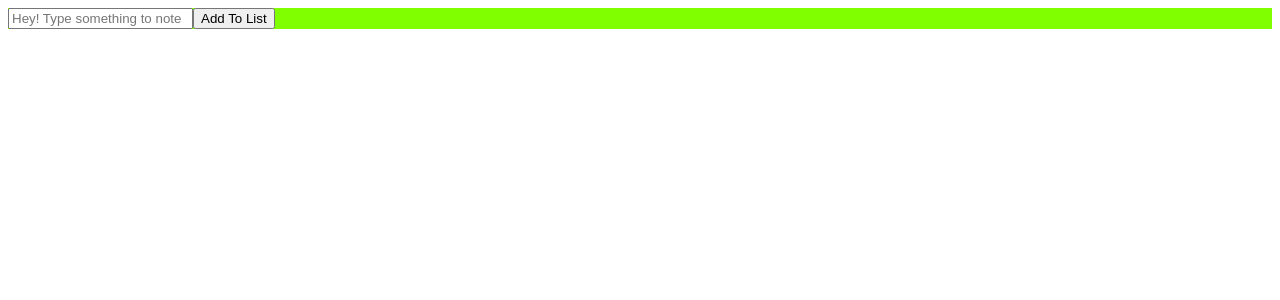
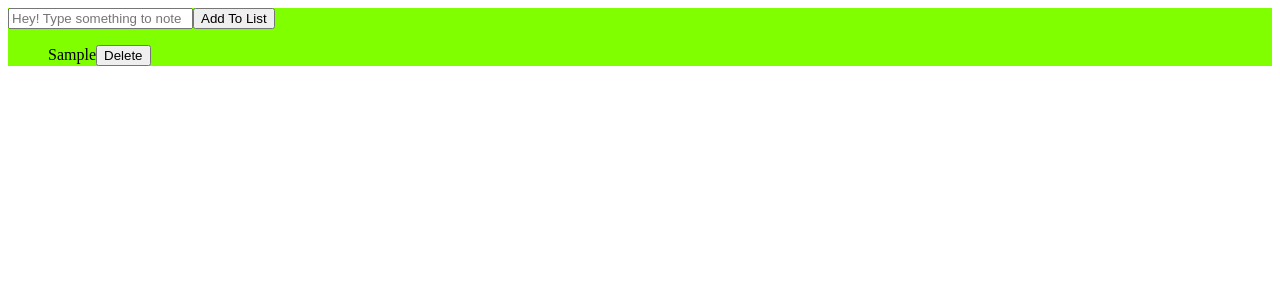
Before and after one commit to RahulKumarOfficial/ToDo-List-App, a React (Create React App) app: page / in a window 1280 px wide. Both pictures are taken after typing "Sample" into the empty fields and a click on the button "Add To List". Shown: the top 300 px of the page. Built offline with nearby package versions, Linux system fonts and the light colour scheme.

Commit message:
Added delete function

```diff
--- a/src/App.js
+++ b/src/App.js
@@ -1,4 +1,5 @@
 import React, { Component } from "react";
+import TodoItems from "./TodoItems";
 
 class App extends Component {
   constructor(props) {
@@ -7,29 +8,34 @@ class App extends Component {
       items: []
     };
     this.AddElement = this.AddElement.bind(this);
+    this.deleteItem = this.deleteItem.bind(this);
   }
 
+  deleteItem(key){
+    var filteredItems = this.state.items.filter(function(item){
+      return (item.key!==key)
+    });
+    this.setState({
+        items:filteredItems
+    });
+}
   AddElement(e) {
-      if(this.inputElement!=="")
-   {
+    if (this.inputElement !== "") {
       console.log("Button add is clicked");
       var newItem = {
         text: this.inputElement.value,
         key: Date.now
       };
-    let {text} = newItem;
-    this.setState(prevState =>{
-        return{ items:prevState.items.concat(newItem)};
-
-    })
+      let { text } = newItem;
+      this.setState(prevState => {
+        return { items: prevState.items.concat(newItem) };
+      });
 
       console.log(text);
       var str = this.state.items;
       console.log(str);
-
-
     }
-    this.inputElement.value="";
+    this.inputElement.value = "";
 
     e.preventDefault();
   }
@@ -45,7 +51,8 @@ class App extends Component {
           <button type="submit" onClick={this.AddElement}>
             Add To List
           </button>
-        <div id="printer">{this.props.items }</div>
+          <TodoItems entries={this.state.items}
+                        delete = {this.deleteItem} />
         </div>
       </div>
     );
--- /dev/null
+++ b/src/TodoItems.js
@@ -0,0 +1,28 @@
+import React, { Component } from "react";
+class TodoItems extends Component {
+  constructor(props) {
+    super(props);
+    this.deleteItem = this.deleteItem.bind(this);
+    this.createTasks = this.createTasks.bind(this);
+  }
+  createTasks(items) {
+    return (
+      <li>
+        {items.text}
+        <button type="submit" onClick={this.deleteItems}>
+          Delete
+        </button>
+      </li>
+    );
+  }
+  deleteItem(key){
+      this.props.deleteItem(key);
+      console.log("passed to todoItems.js");
+  }
+  render() {
+    var TodoEntries = this.props.entries;
+    var listItems = TodoEntries.map(this.createTasks);
+    return <ul>{listItems}</ul>;
+  }
+}
+export default TodoItems;
--- a/src/index.css
+++ b/src/index.css
@@ -3,3 +3,6 @@
     height: auto;
     width: auto;
 }
+ul{
+    list-style: none;
+}
```
Lines whose indentation alone changed are shown as unchanged.
